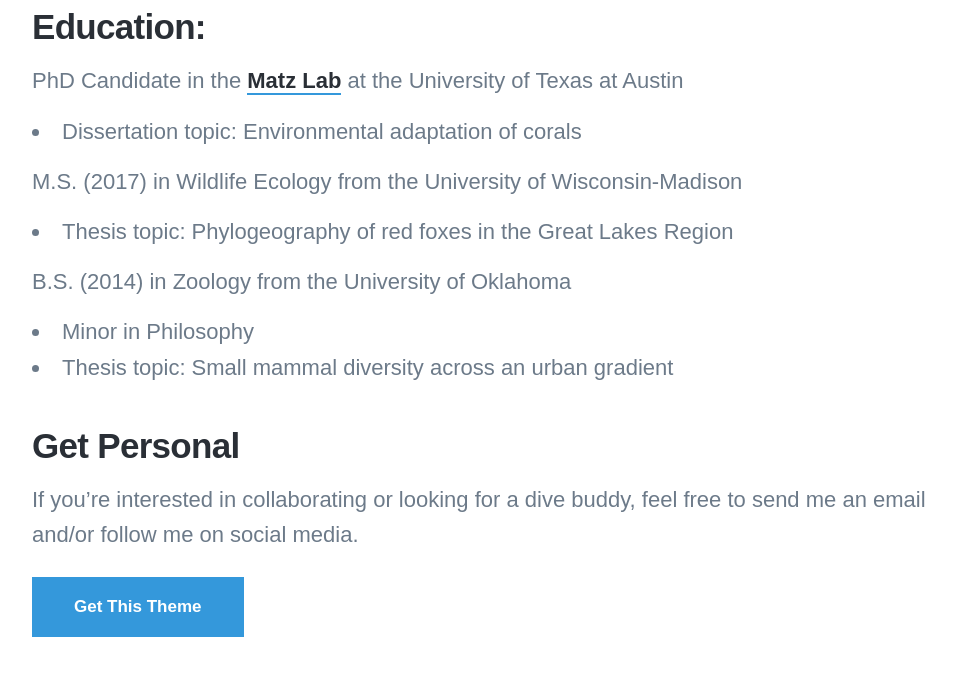
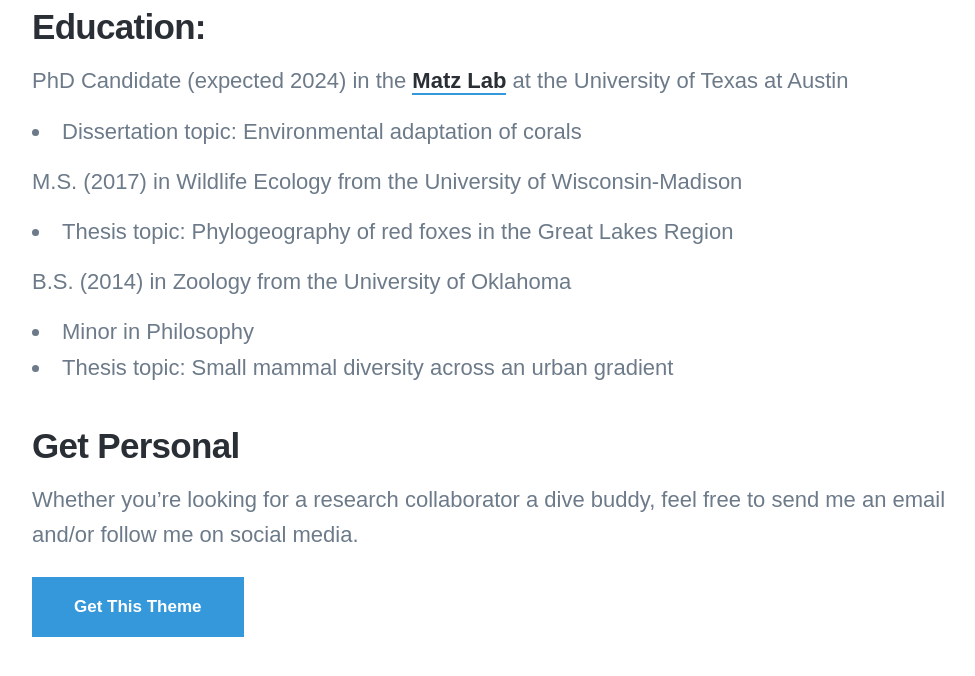
Before and after one commit to kristinaleilani/kristinaleilani.github.io, a Jekyll site: the page built from _pages/about.md, in a window 1280 px wide and 900 px high, scrolled down 439 px, cut to the strip 192-868 px from the top of the window. Shown: the whole strip, without its empty margins (138-1113 px from the left). Built offline with Jekyll 4.4.1, drawn with Linux system fonts in a browser that asks for light colours; nearby versions of some CDN libraries; some web fonts are replaced.

Commit message:
Update about.md

```diff
--- a/_pages/about.md
+++ b/_pages/about.md
@@ -7,7 +7,7 @@ featured_image: /images/Headshot_CaneBay.JPG
 
 ## Education:
 
-PhD Candidate in the [Matz Lab](https://matzlab.weebly.com/) at the University of Texas at Austin
+PhD Candidate (expected 2024) in the [Matz Lab](https://matzlab.weebly.com/) at the University of Texas at Austin
 * Dissertation topic: Environmental adaptation of corals
 
 M.S. (2017) in Wildlife Ecology from the University of Wisconsin-Madison
@@ -20,6 +20,6 @@ B.S. (2014) in Zoology from the University of Oklahoma
 
 ## Get Personal
 
-If you're interested in collaborating or looking for a dive buddy, feel free to send me an email and/or follow me on social media.
+Whether you're looking for a research collaborator a dive buddy, feel free to send me an email and/or follow me on social media.
 
 <a href="https://jekyllthemes.io/theme/personal-website-jekyll-theme" class="button button--large">Get This Theme</a>
```
